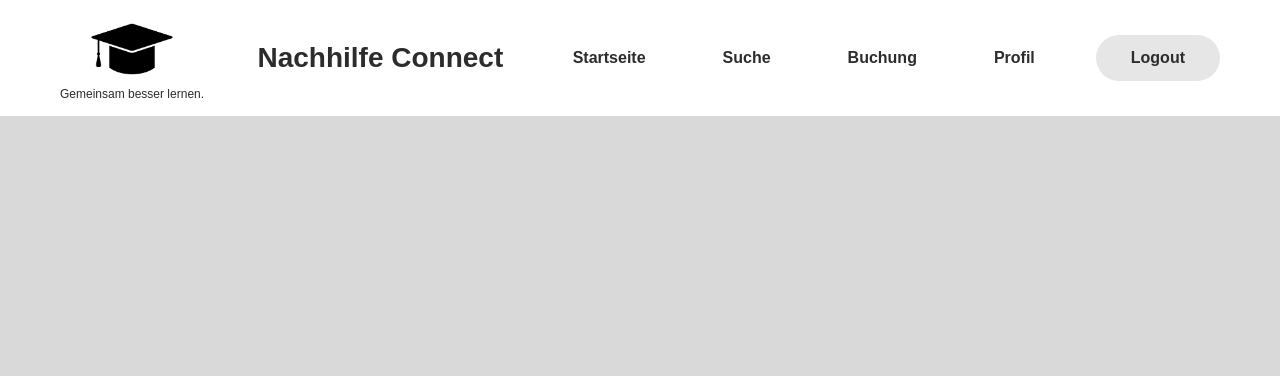
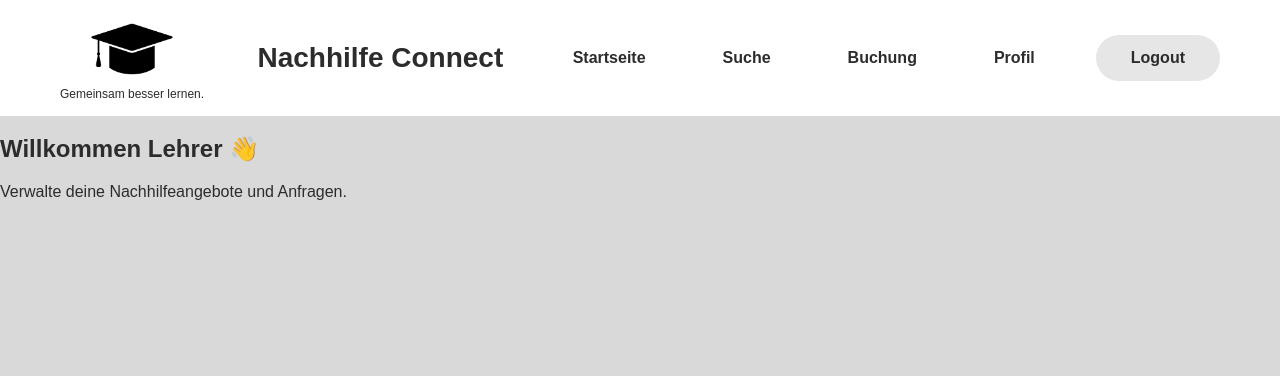
Before and after one commit to Mohd323/Nachhilfe-Plattform, a Flask app: page /lehrer-dashboard in a window 1280 px wide. Shown: the top 376 px of the page. Run offline with Flask 3, Linux system fonts and the light colour scheme.

Commit message:
update teacher_dashboard.html

```diff
--- a/templates/teacher_dashboard.html
+++ b/templates/teacher_dashboard.html
@@ -27,6 +27,12 @@
         </nav>
     </header>
 
+    <main>
+        <section class="dashboard-header">
+         <h2>Willkommen {{ teacher_name }} 👋</h2>
+         <p>Verwalte deine Nachhilfeangebote und Anfragen.</p>
+        </section>
+
 
 </body>
 </html>
```
